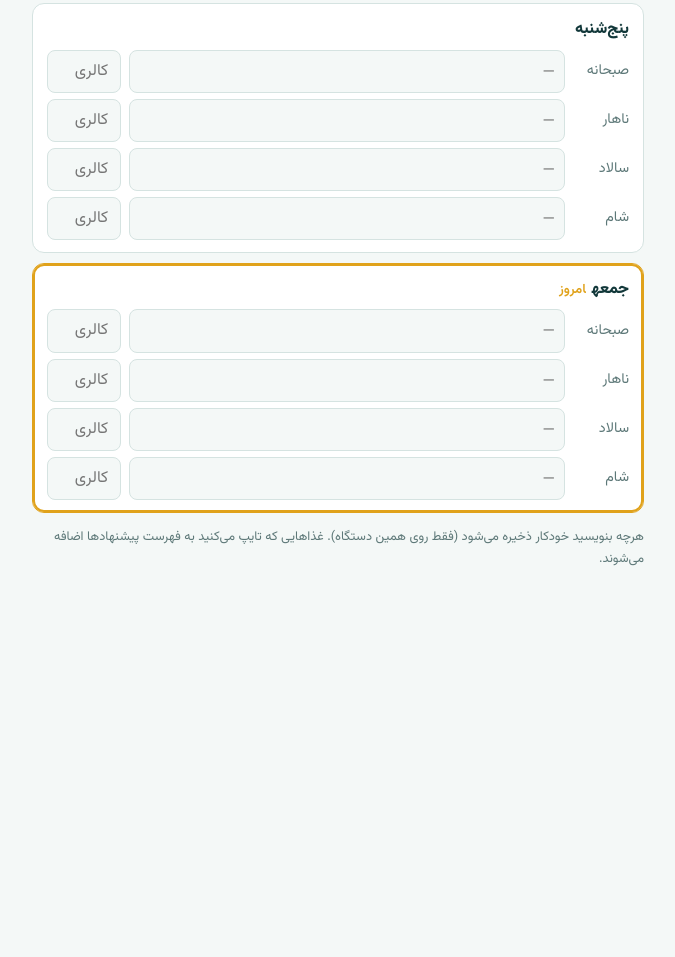
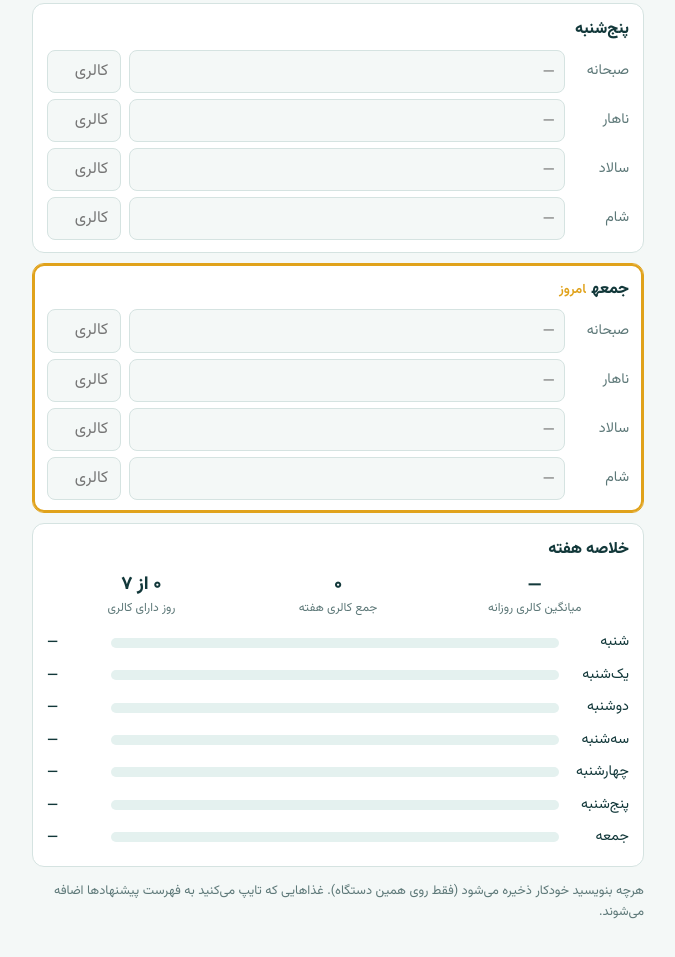
Before and after one commit to kamjoo348-code/-, a plain HTML site: page index.html in a window 1280 px wide. Shown: the part 1496-2453 px from the top of the page, without its empty margins (302-977 px from the left). Before the commit the page ends 2120 px from the top, so only its background shows below. Drawn offline with Linux system fonts and the light colour scheme.

Commit message:
Add files via upload

```diff
--- a/index.html
+++ b/index.html
@@ -46,6 +46,13 @@ input:focus-visible,button:focus-visible{outline:2px solid var(--accent);outline
 .avg{font-weight:600;font-size:.9rem;color:var(--mute);margin:0 0 8px}
 .chk{display:flex;align-items:center;gap:8px;font-size:.9rem;margin:0 0 6px}
 .chk input{width:20px;height:20px;accent-color:var(--accent)}
+.sumrow{display:grid;grid-template-columns:repeat(3,1fr);gap:8px;margin:6px 0 10px;text-align:center}
+.sumrow b{display:block;font-size:1.15rem;font-weight:800}
+.sumrow small{color:var(--mute);font-size:.75rem;line-height:1.3;display:block}
+.wk{display:grid;grid-template-columns:62px 1fr 56px;gap:8px;align-items:center;padding:4px 0;font-size:.9rem}
+.wk span:last-child{text-align:left;font-weight:600}
+.mb{height:10px;background:var(--soft);border-radius:5px;overflow:hidden}
+.mb i{display:block;height:100%;background:var(--accent);border-radius:5px}
 </style>
 </head>
 <body>
@@ -61,6 +68,7 @@ input:focus-visible,button:focus-visible{outline:2px solid var(--accent);outline
 <div class="avg" id="avg"></div>
 <section id="shop" hidden></section>
 <div id="week"></div>
+<section class="shopbox" id="sum"></section>
 <datalist id="dl"></datalist>
 <datalist id="dls"></datalist>
 <p class="note">هرچه بنویسید خودکار ذخیره می‌شود (فقط روی همین دستگاه). غذاهایی که تایپ می‌کنید به فهرست پیشنهادها اضافه می‌شوند.</p>
@@ -119,10 +127,18 @@ function refreshDL(){
   $("dls").innerHTML=saladPool().map(d=>`<option value="${esc(d)}">`).join("");
 }
 function dayTot(i){const p=st.plan[i]||{};return MEALS.reduce((a,[k])=>a+(parseFloat(p[k+"c"])||0),0)}
+
+function renderSum(sum,n){
+  const tots=DAYS.map((_,i)=>dayTot(i)),mx=Math.max(...tots,1),fa=x=>Math.round(x).toLocaleString("fa-IR");
+  $("sum").innerHTML=`<h2>خلاصه هفته</h2><div class="sumrow"><div><b>${n?fa(sum/n):"—"}</b><small>میانگین کالری روزانه</small></div><div><b>${fa(sum)}</b><small>جمع کالری هفته</small></div><div><b>${fa(n)} از ۷</b><small>روز دارای کالری</small></div></div>`+
+  DAYS.map((d,i)=>`<div class="wk"><span>${d}</span><div class="mb"><i style="width:${tots[i]/mx*100}%"></i></div><span>${tots[i]?fa(tots[i]):"—"}</span></div>`).join("")+
+  (n&&n<7?`<p class="sub" style="margin:8px 0 0">میانگین فقط بر اساس روزهایی است که کالری‌شان را نوشته‌اید.</p>`:"");
+}
 function updTot(){
   let sum=0,n=0;
   DAYS.forEach((_,i)=>{const t=dayTot(i),el=$("t"+i);if(el)el.textContent=t?"جمع: "+t.toLocaleString("fa-IR")+" کالری":"";if(t){sum+=t;n++}});
   $("avg").textContent=n?"میانگین روزانه: "+Math.round(sum/n).toLocaleString("fa-IR")+" کالری":"";
+  renderSum(sum,n);
 }
 function render(){
   $("week").innerHTML=DAYS.map((n,i)=>`<section class="day ${i===todayIdx?"today":""}"><h2><span>${n}${i===todayIdx?"<small>امروز</small>":""}</span><span class="tot" id="t${i}"></span></h2>`+
@@ -199,7 +215,7 @@ $("shop").addEventListener("change",e=>{
 $("shop").addEventListener("click",e=>{if(e.target.id==="unt"){st.got={};save();renderShop()}});
 $("shopBtn").addEventListener("click",()=>{
   const open=$("shop").hidden;
-  $("shop").hidden=!open;$("week").hidden=open;
+  $("shop").hidden=!open;$("week").hidden=open;$("sum").hidden=open;
   $("shopBtn").textContent=open?"برگشت به برنامه":"فهرست خرید";
   if(open)renderShop();
 });
--- a/sw.js
+++ b/sw.js
@@ -1,4 +1,4 @@
-const C="meal-v2";
+const C="meal-v3";
 const FILES=["./","index.html","manifest.json","icon-192.png","icon-512.png"];
 self.addEventListener("install",e=>{e.waitUntil(caches.open(C).then(c=>c.addAll(FILES)).then(()=>self.skipWaiting()))});
 self.addEventListener("activate",e=>{e.waitUntil(caches.keys().then(k=>Promise.all(k.filter(x=>x!==C).map(x=>caches.delete(x)))).then(()=>self.clients.claim()))});
```
